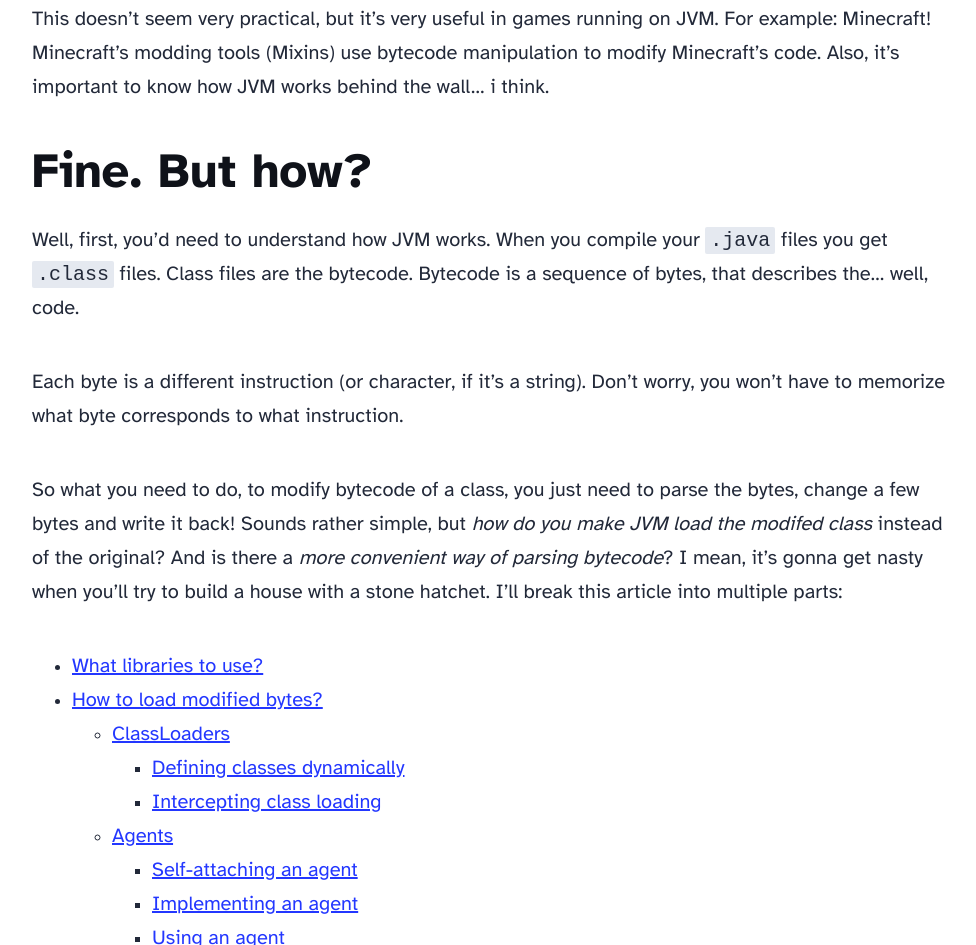
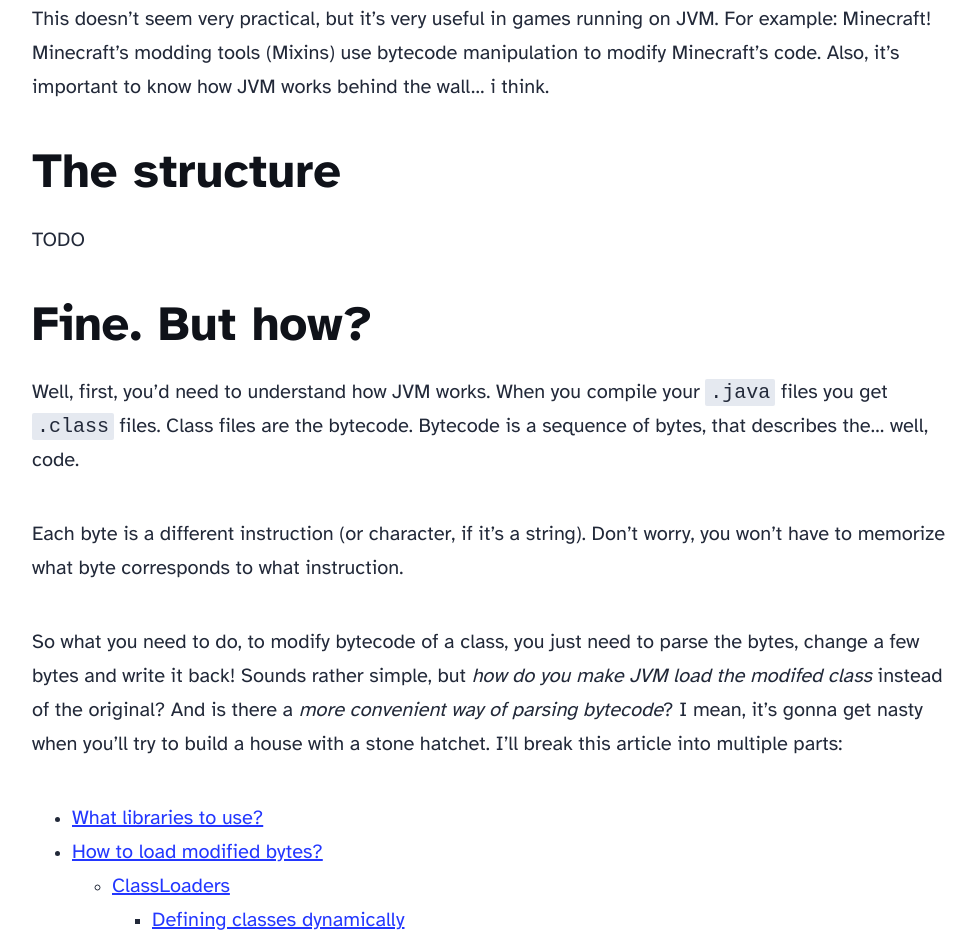
Before and after one commit to DrTheodor/drtheodor.github.io, an Astro site: page /blog/bytecode-manipulation-in-jvm in a window 1280 px wide. Shown: the part 1042-1987 px from the top of the page, without its empty margins (148-1124 px from the left). Built offline with nearby package versions, Linux system fonts and the light colour scheme; Astro itself is replaced by a stand-in of ours.

Commit message:
Update bytecode-manipulation-in-jvm.md

```diff
--- a/src/content/blog/bytecode-manipulation-in-jvm.md
+++ b/src/content/blog/bytecode-manipulation-in-jvm.md
@@ -10,6 +10,9 @@ Bytecode manipulation is a thing that allows you to dynamically inject/modify/ov
 
 This doesn't seem very practical, but it's very useful in games running on JVM. For example: Minecraft! Minecraft's modding tools (Mixins) use bytecode manipulation to modify Minecraft's code.
 Also, it's important to know how JVM works behind the wall... i think.
+
+## The structure
+TODO
 
 ## Fine. But how?
 Well, first, you'd need to understand how JVM works.
```
